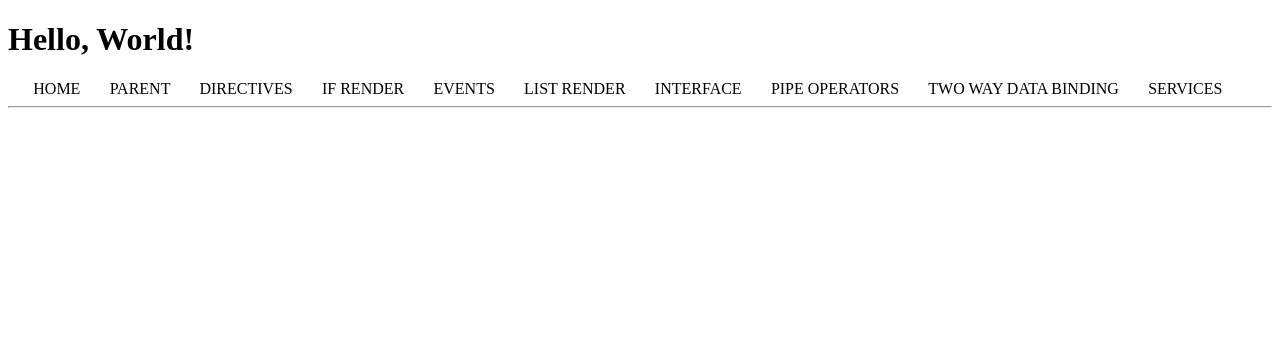
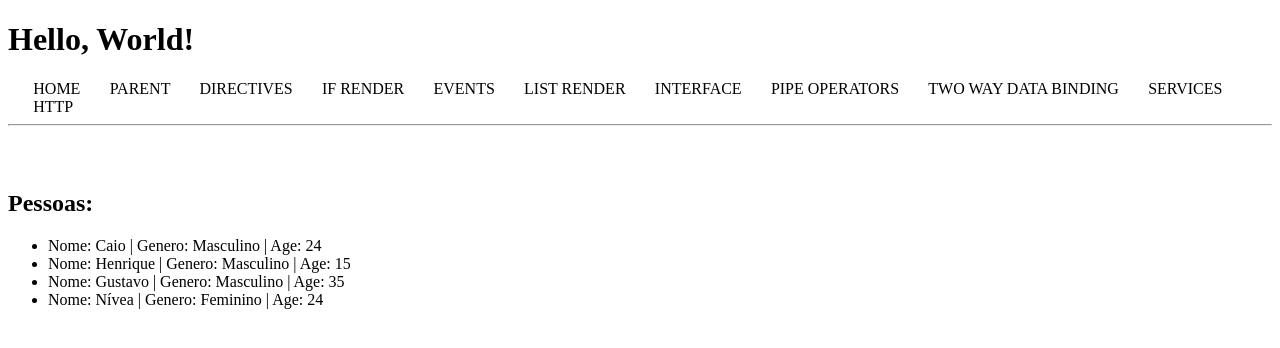
Before and after one commit to Caio-4lberto/mySelf, an Angular app: page /example-application-http in a window 1280 px wide. Before the commit this address led to /. Shown: the top 348 px of the page. Built offline with nearby package versions, Linux system fonts and the light colour scheme.

Commit message:
Create List to test http

```diff
--- a/src/app/app-routing.module.ts
+++ b/src/app/app-routing.module.ts
@@ -2,6 +2,7 @@ import { NgModule } from '@angular/core';
 import { RouterModule, Routes } from '@angular/router';
 import { DirectivesComponent } from './components/directives/directives.component';
 import { EventsComponent } from './components/events/events.component';
+import { ExampleApplicationHttpComponent } from './components/example-application-http/example-application-http.component';
 import { ExampleApplicationInterfacesComponent } from './components/example-application-interfaces/example-application-interfaces.component';
 import { ExampleApplicationServicesComponent } from './components/example-application-services/example-application-services.component';
 import { FirstComponentComponent } from './components/first-component/first-component.component';
@@ -23,6 +24,7 @@ const routes: Routes = [
   {path: 'pipe-operators', component: PipeOperatorsComponent},
   {path: 'two-way-data-biding', component: TwoWayDataBidingComponent},
   {path: 'example-application-services', component: ExampleApplicationServicesComponent},
+  {path: 'example-application-http', component: ExampleApplicationHttpComponent},
 ];
 
 @NgModule({
--- a/src/app/app.component.html
+++ b/src/app/app.component.html
@@ -22,6 +22,7 @@
   <a routerLink="/pipe-operators"> PIPE OPERATORS </a>
   <a routerLink="/two-way-data-biding"> TWO WAY DATA BINDING </a>
   <a routerLink="/example-application-services"> SERVICES </a>
+  <a routerLink="/example-application-http"> HTTP </a>
 </nav>
 
 <hr>
--- a/src/app/app.module.ts
+++ b/src/app/app.module.ts
@@ -14,6 +14,7 @@ import { ExampleApplicationInterfacesComponent } from './components/example-appl
 import { PipeOperatorsComponent } from './components/pipe-operators/pipe-operators.component';
 import { TwoWayDataBidingComponent } from './components/two-way-data-biding/two-way-data-biding.component';
 import { ExampleApplicationServicesComponent } from './components/example-application-services/example-application-services.component';
+import { ExampleApplicationHttpComponent } from './components/example-application-http/example-application-http.component';
 
 @NgModule({
   declarations: [
@@ -27,7 +28,8 @@ import { ExampleApplicationServicesComponent } from './components/example-applic
     ExampleApplicationInterfacesComponent,
     PipeOperatorsComponent,
     TwoWayDataBidingComponent,
-    ExampleApplicationServicesComponent
+    ExampleApplicationServicesComponent,
+    ExampleApplicationHttpComponent
   ],
   imports: [
     BrowserModule,
--- /dev/null
+++ b/src/app/components/example-application-http/example-application-http.component.html
@@ -0,0 +1,8 @@
+<div>
+  <h2>Pessoas:</h2>
+  <ul>
+    <li *ngFor="let person of people">
+      Nome: {{ person.name }} | Genero: {{ person.genre }} | Age: {{ person.age }}
+    </li>
+  </ul>
+</div>
--- /dev/null
+++ b/src/app/components/example-application-http/example-application-http.component.ts
@@ -0,0 +1,22 @@
+import { Component, OnInit } from '@angular/core';
+
+@Component({
+  selector: 'app-example-application-http',
+  templateUrl: './example-application-http.component.html',
+  styleUrls: ['./example-application-http.component.css']
+})
+export class ExampleApplicationHttpComponent implements OnInit {
+
+  people = [
+    {name: "Caio", genre: "Masculino",age: 24 },
+    {name: "Henrique", genre: "Masculino", age: 15},
+    {name: "Gustavo", genre: "Masculino",age: 35},
+    {name: "Nívea", genre: "Feminino", age: 24},
+  ];
+
+  constructor() { }
+
+  ngOnInit(): void {
+  }
+
+}
```
Also changed, not shown: src/app/components/example-application-http/example-application-http.component.css (added), 1 other file (tests, documents, lock files or other folders).
